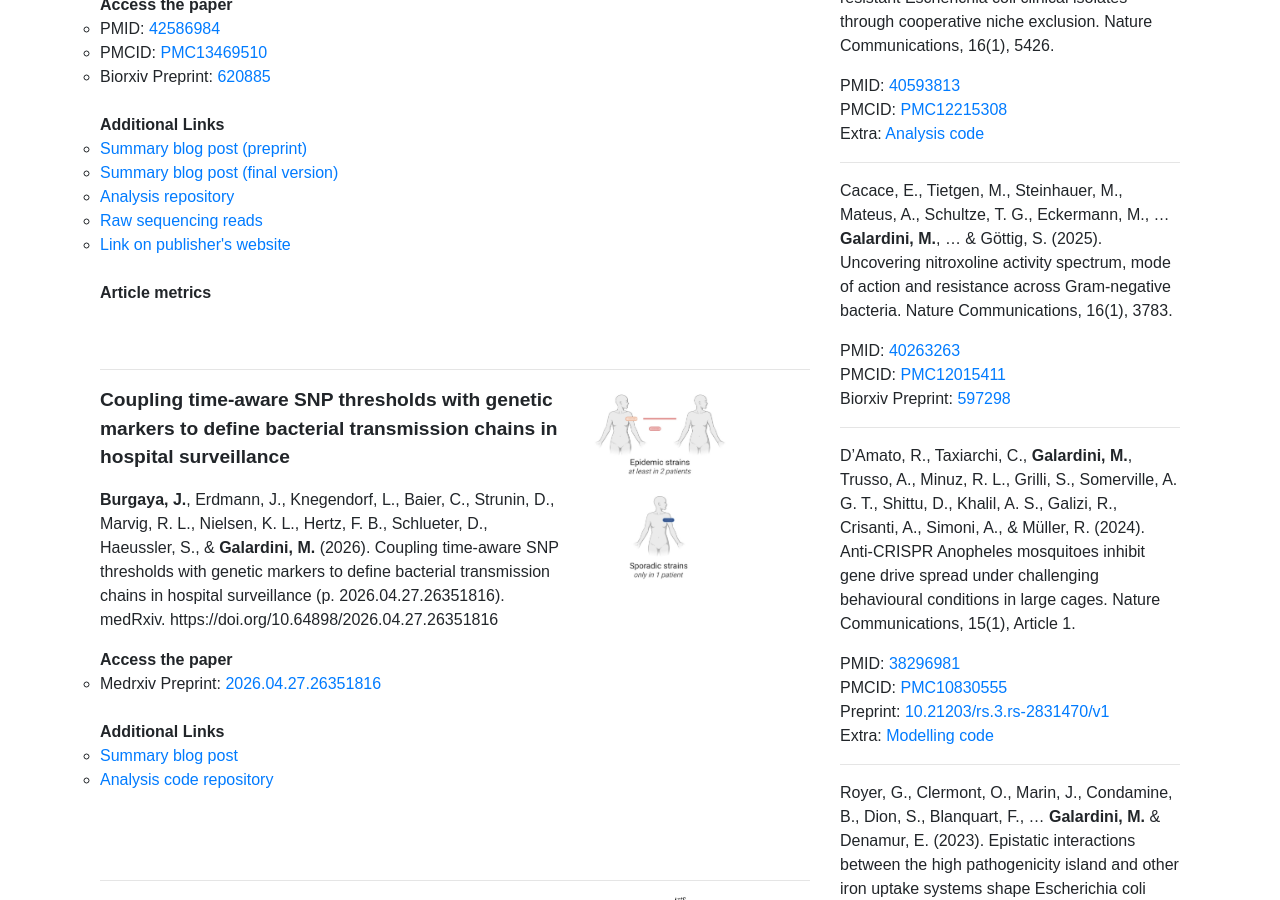
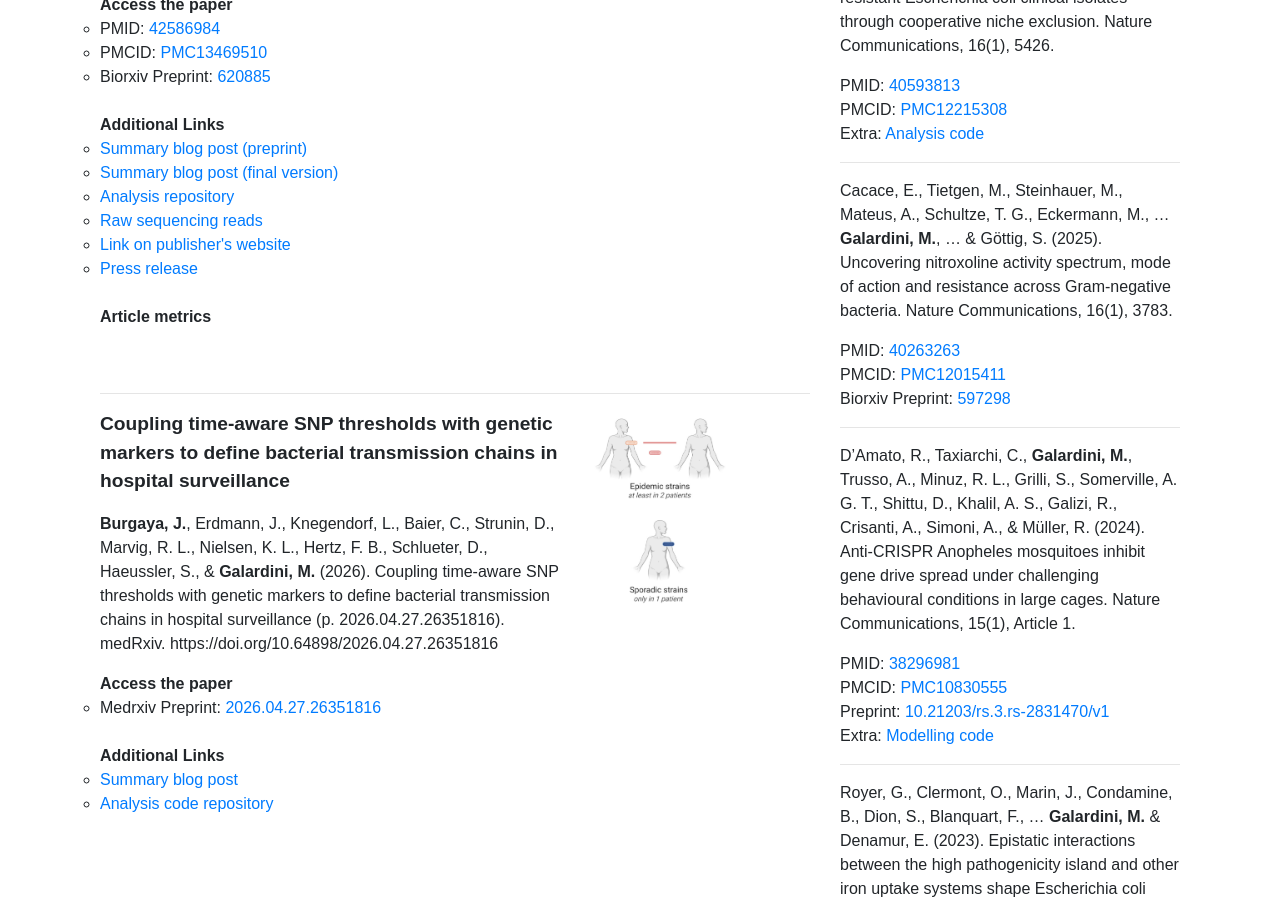
Before and after one commit to microbial-pangenomes-lab/microbial-pangenomes-lab.github.io, a Jekyll site: the page built from publications/index.html, in a window 1280 px wide and 900 px high, scrolled down 465 px. Built offline with Jekyll 4.4.1, drawn with Linux system fonts in a browser that asks for light colours; comment, search, counter and statistics services are not loaded.

Commit message:
New paper, press release

```diff
--- a/_data/publications.yml
+++ b/_data/publications.yml
@@ -64,6 +64,8 @@
        url: https://www.ebi.ac.uk/ena/browser/view/PRJEB81806
      - name: Link on publisher's website
        url: https://www.nature.com/articles/s41467-026-76357-y
+     - name: Press release
+       url: "https://twincore.de/news/staying-one-step-ahead-of-resistance"
 
  - title: "Coupling time-aware SNP thresholds with genetic markers to define bacterial transmission chains in hospital surveillance"
    citation: "**Burgaya, J.**, Erdmann, J., Knegendorf, L., Baier, C., Strunin, D., Marvig, R. L., Nielsen, K. L., Hertz, F. B., Schlueter, D., Haeussler, S., & **Galardini, M.** (2026). Coupling time-aware SNP thresholds with genetic markers to define bacterial transmission chains in hospital surveillance (p. 2026.04.27.26351816). medRxiv. https://doi.org/10.64898/2026.04.27.26351816"
```
